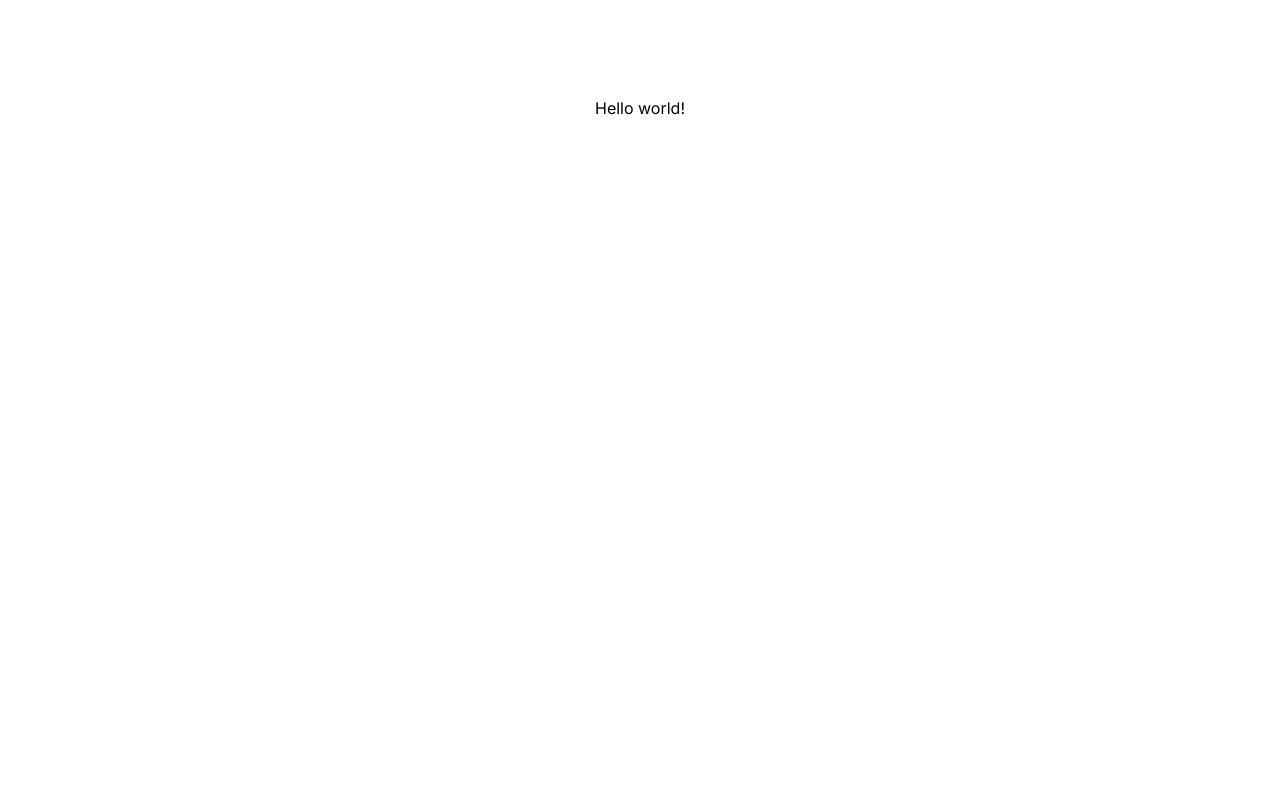
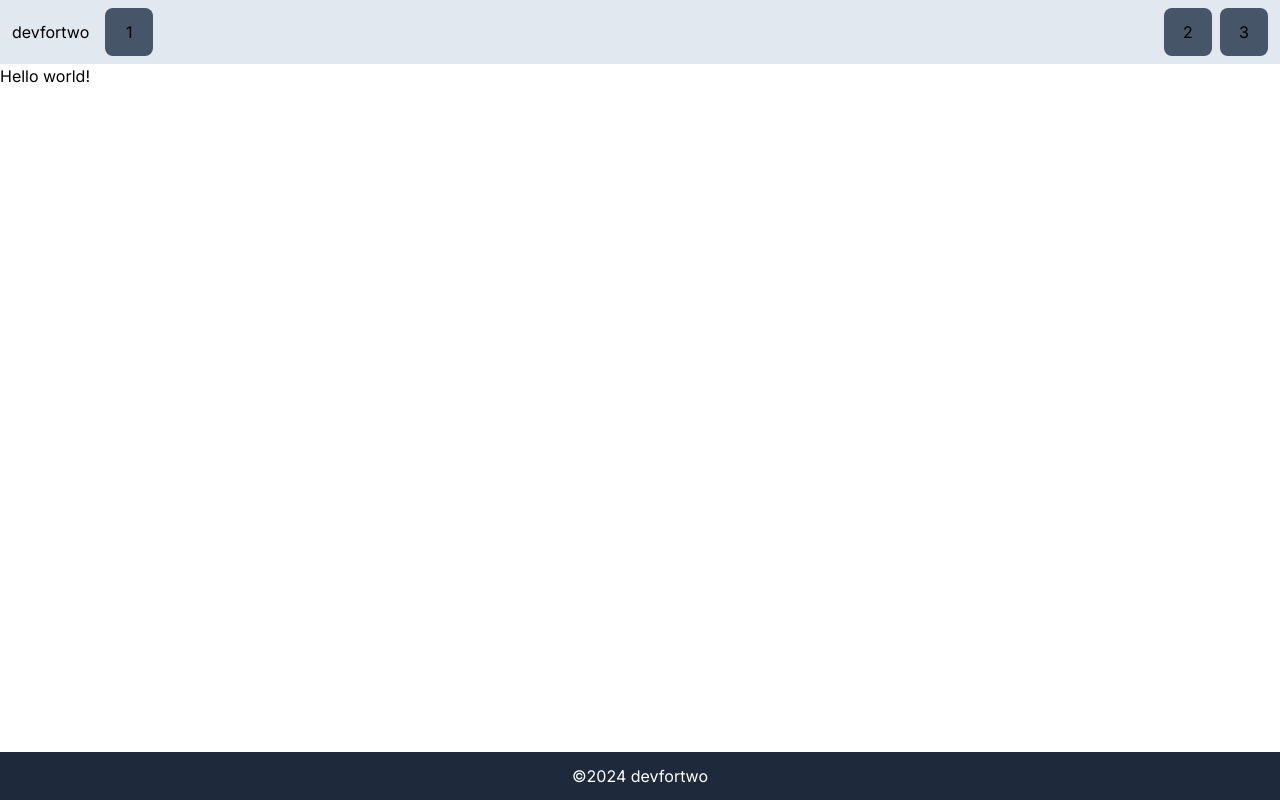
Before and after one commit to moisens/devfortwo, a Next.js app: page / in a window 1280 px wide. Built offline with nearby package versions, Linux system fonts and the light colour scheme.

Commit message:
footer nav components

```diff
--- a/app/page.tsx
+++ b/app/page.tsx
@@ -1,7 +1,12 @@
+import Navbar from "@/components/navbar/NavBar";
+import Footer from "@/components/footer/Footer";
+
 export default function Home() {
   return (
-    <main className="flex min-h-screen flex-col items-center justify-between p-24">
-      Hello world!
-    </main>
+    <div className="grid min-h-[100dvh] grid-rows-[auto_1fr_auto]">
+      <Navbar />
+      <main className="">Hello world!</main>
+      <Footer />
+    </div>
   );
 }
--- /dev/null
+++ b/components/footer/Footer.jsx
@@ -0,0 +1,9 @@
+const Footer = () => {
+  return (
+    <footer className="flex justify-center items-center bg-slate-800 text-white py-3">
+      <p>&copy;2024 devfortwo</p>
+    </footer>
+  );
+};
+
+export default Footer;
--- /dev/null
+++ b/components/navbar/NavBar.jsx
@@ -0,0 +1,30 @@
+import Image from "next/image";
+//import Logo from "@/assets/logo.svg";
+import Link from "next/link";
+
+const Navbar = () => {
+  return (
+    <nav className="bg-slate-200 sticky top-0 px-3 py-2 flex">
+      <div className="flex flex-1 items-center gap-4">
+        <ul>
+          <li>
+            <Link href="/">devfortwo</Link>
+          </li>
+        </ul>
+        <div className="w-12 h-12 bg-slate-600 rounded-lg flex justify-center items-center">
+          1
+        </div>
+      </div>
+      <div className="flex gap-2">
+        <div className="w-12 h-12 bg-slate-600 rounded-lg flex justify-center items-center">
+          2
+        </div>
+        <div className="w-12 h-12 bg-slate-600 rounded-lg flex justify-center items-center">
+          3
+        </div>
+      </div>
+    </nav>
+  );
+};
+
+export default Navbar;
```
Also changed, not shown: assets/logo.svg (added), 1 other file (tests, documents, lock files or other folders).
